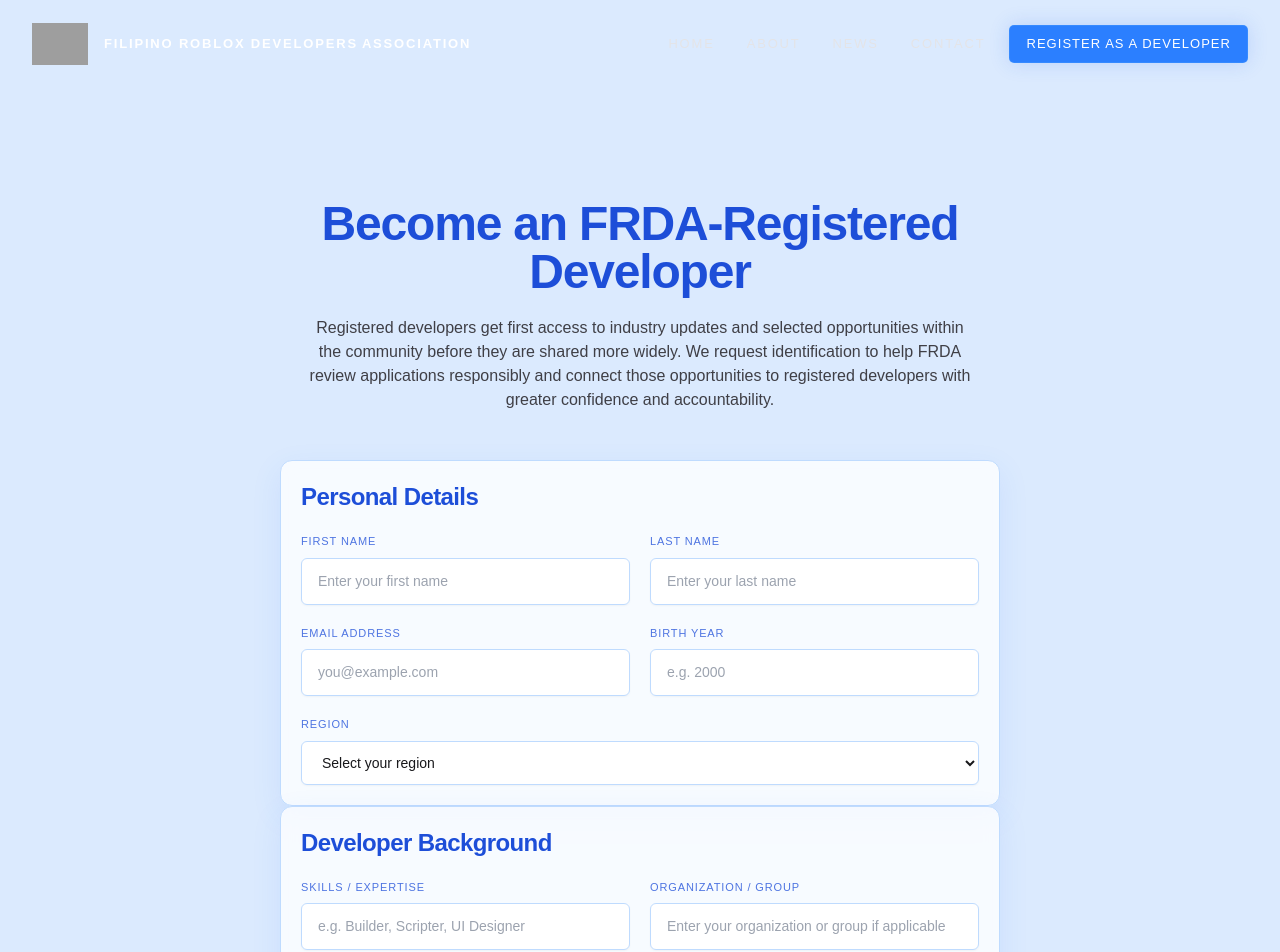
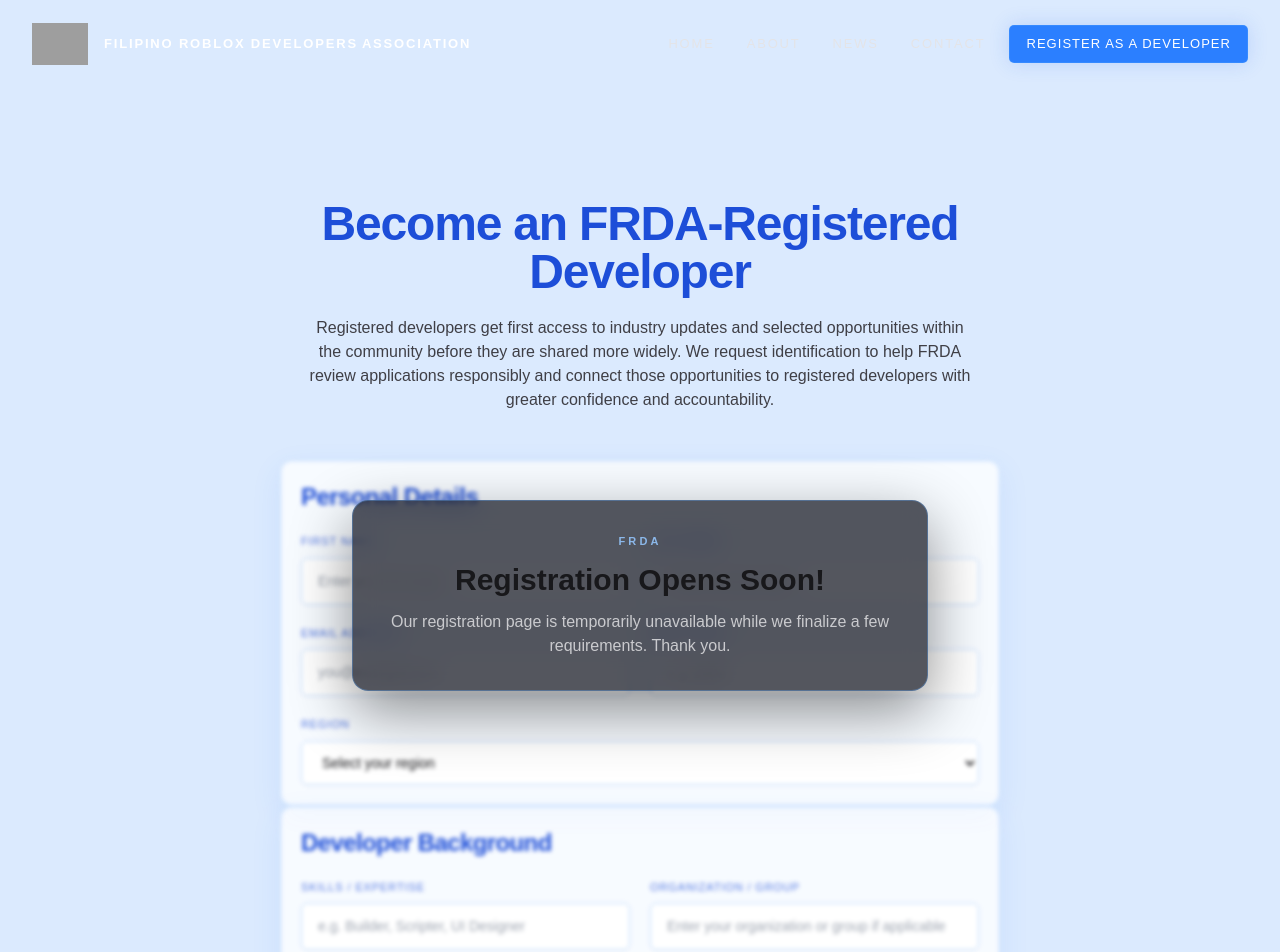
Before and after one commit to chacecee/frda-site, a Next.js app: page /apply in a window 1280 px wide. Shown: the top 952 px of the page. Built offline with nearby package versions, Linux system fonts and the light colour scheme; grey boxes are pictures that could not be loaded.

Commit message:
reclose registration

```diff
--- a/src/app/apply/page.tsx
+++ b/src/app/apply/page.tsx
@@ -107,7 +107,7 @@
     const [uploadProgress, setUploadProgress] = useState(0);
     const [uploadStageText, setUploadStageText] = useState("");
     const router = useRouter();
-    const registrationOpen = true;
+    const registrationOpen = false;
 
     useEffect(() => {
         return () => {
```
